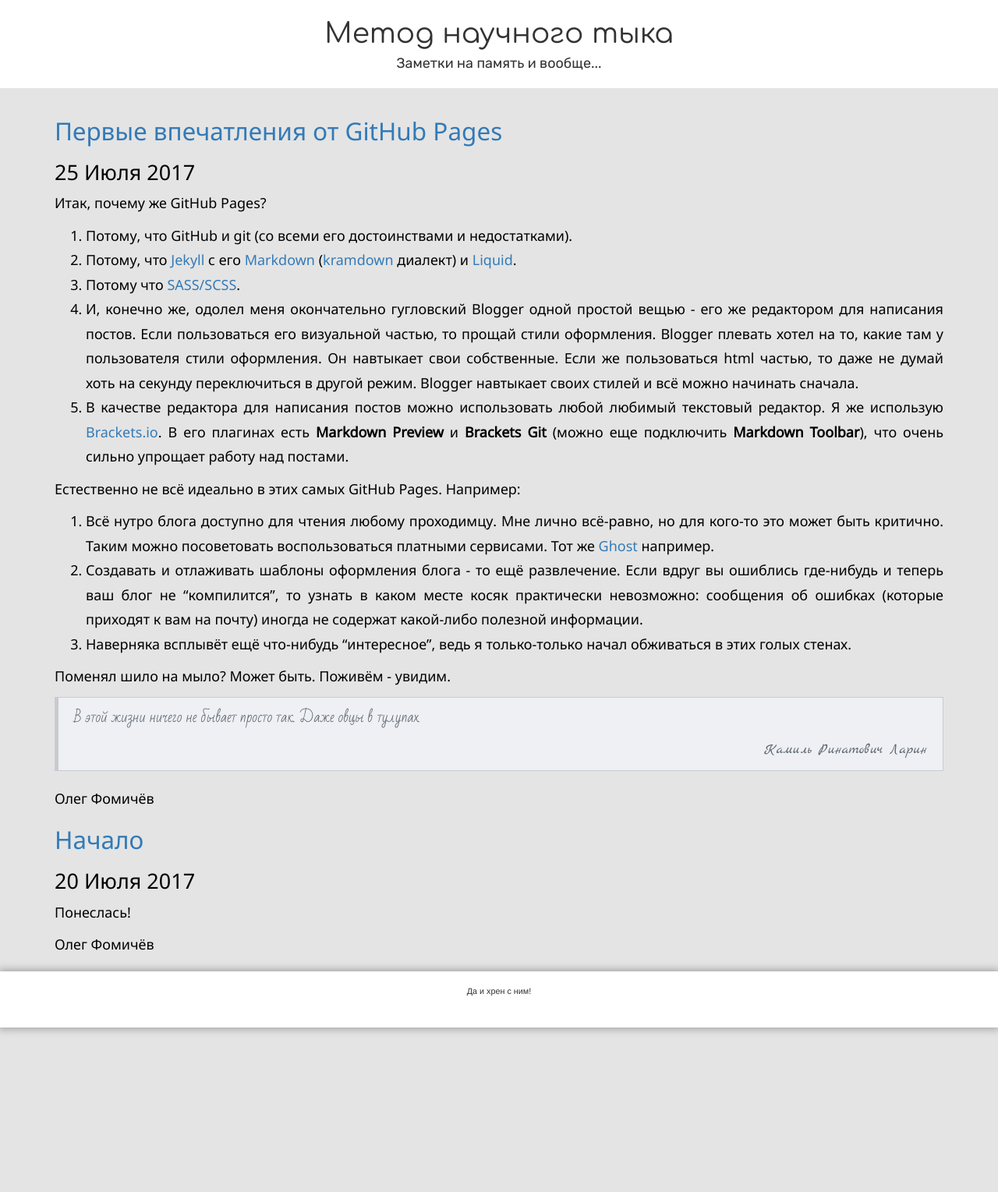
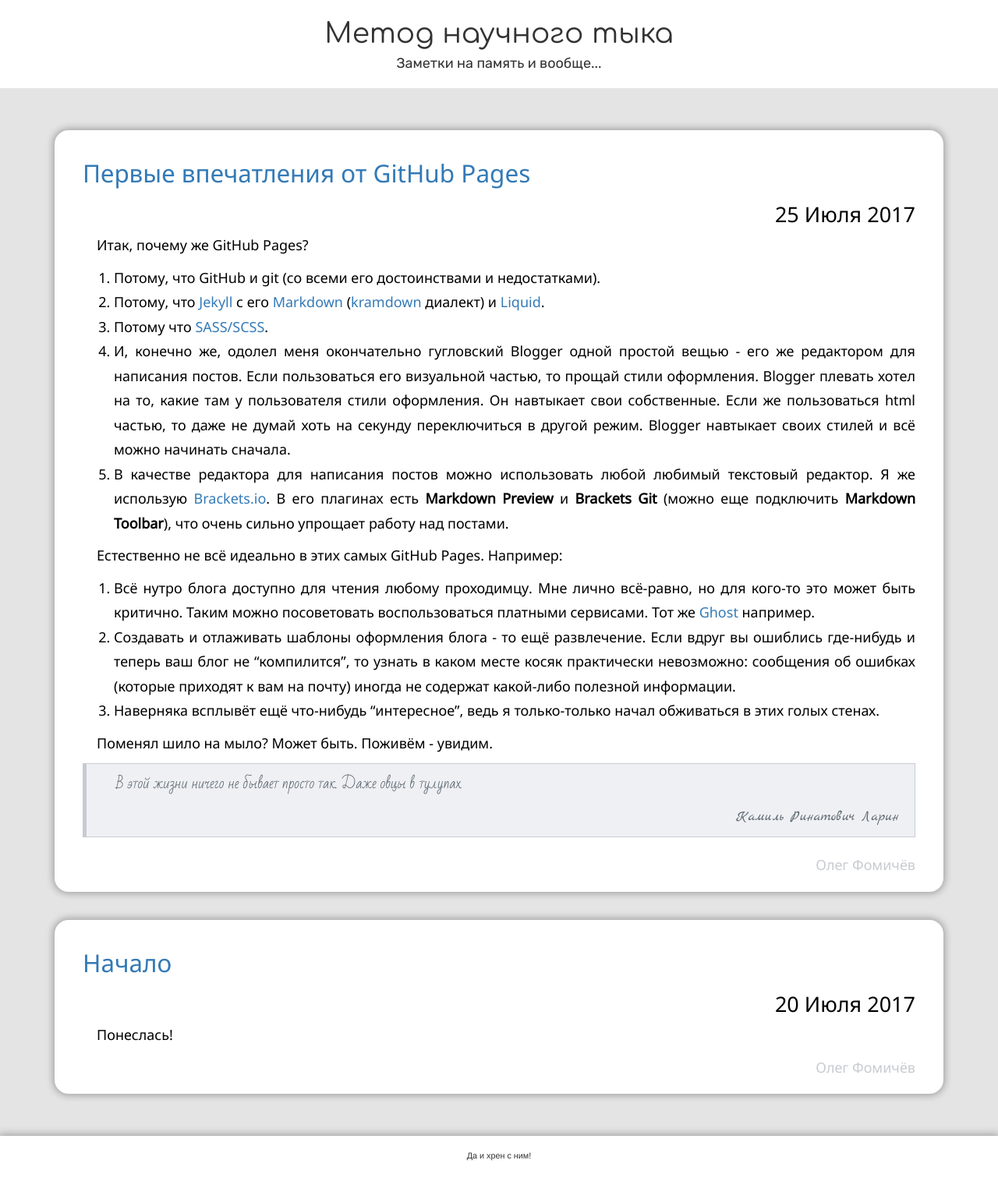
Before and after one commit to fomich0ff/fomich0ff.github.io, a Jekyll site: the page built from index.html, in a window 1280 px wide. Shown: the whole page at 78% size. Built offline with Jekyll 4.4.1, drawn with Linux system fonts in a browser that asks for light colours; nearby versions of some CDN libraries.

Commit message:
fixed issue with posts id

```diff
--- a/_sass/post.scss
+++ b/_sass/post.scss
@@ -15,8 +15,8 @@
     }
 }
 
-.posts{
-    .post-item{
+#posts{
+    .post{
         @extend .post;
 
         .post-date {
--- a/index.html
+++ b/index.html
@@ -5,7 +5,7 @@ layout: default
 <div id="posts">
     {% for post in site.posts %}
 		{% if post.draft != null %}
-			<div class="post-item">
+			<div class="post">
 				<div class="post-title">
 					<h2><a href="{{ post.url }}">{{ post.title }}</a></h2>
 					<h3>{% include post-date.html %}</h3>
```
